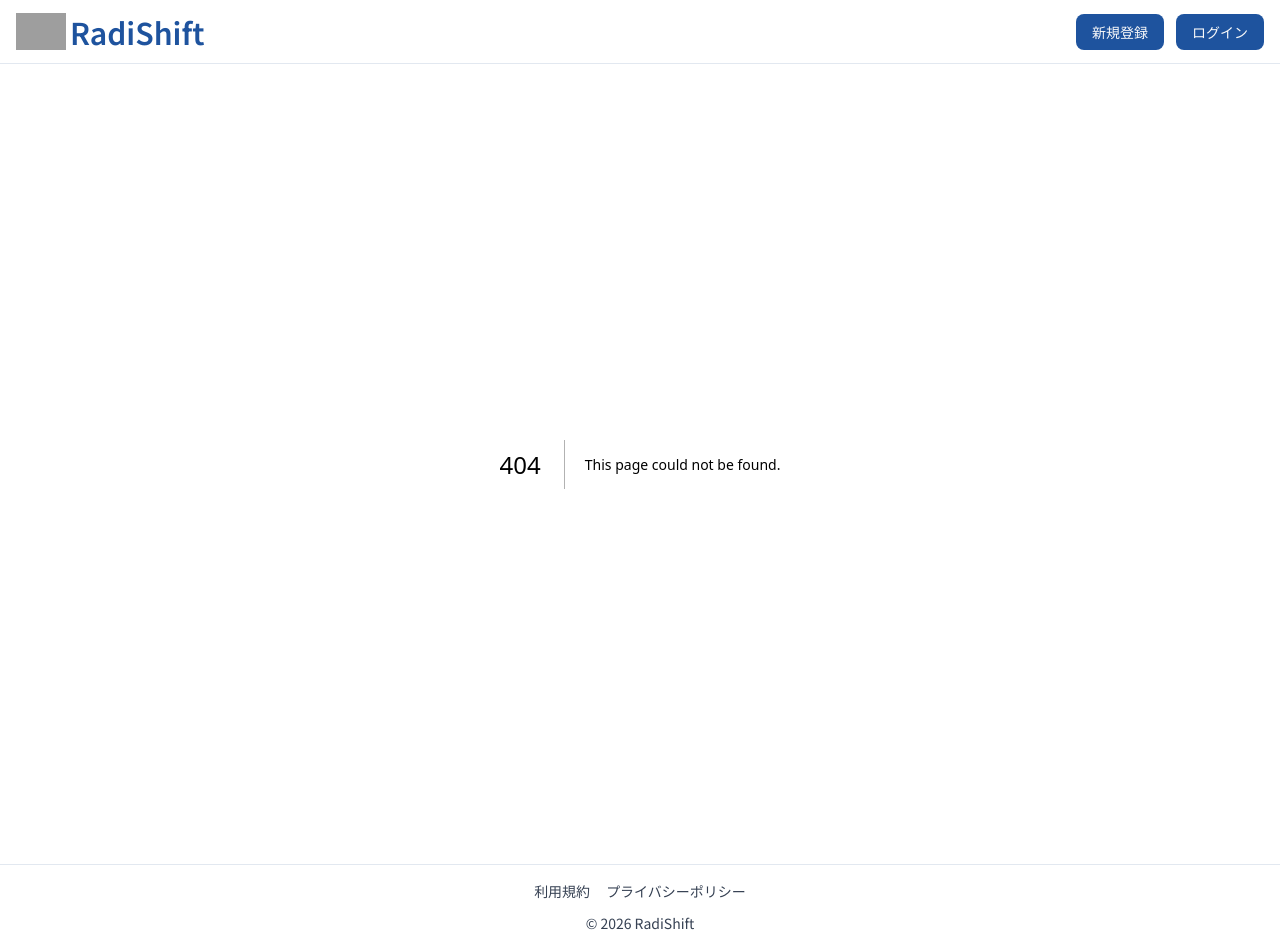
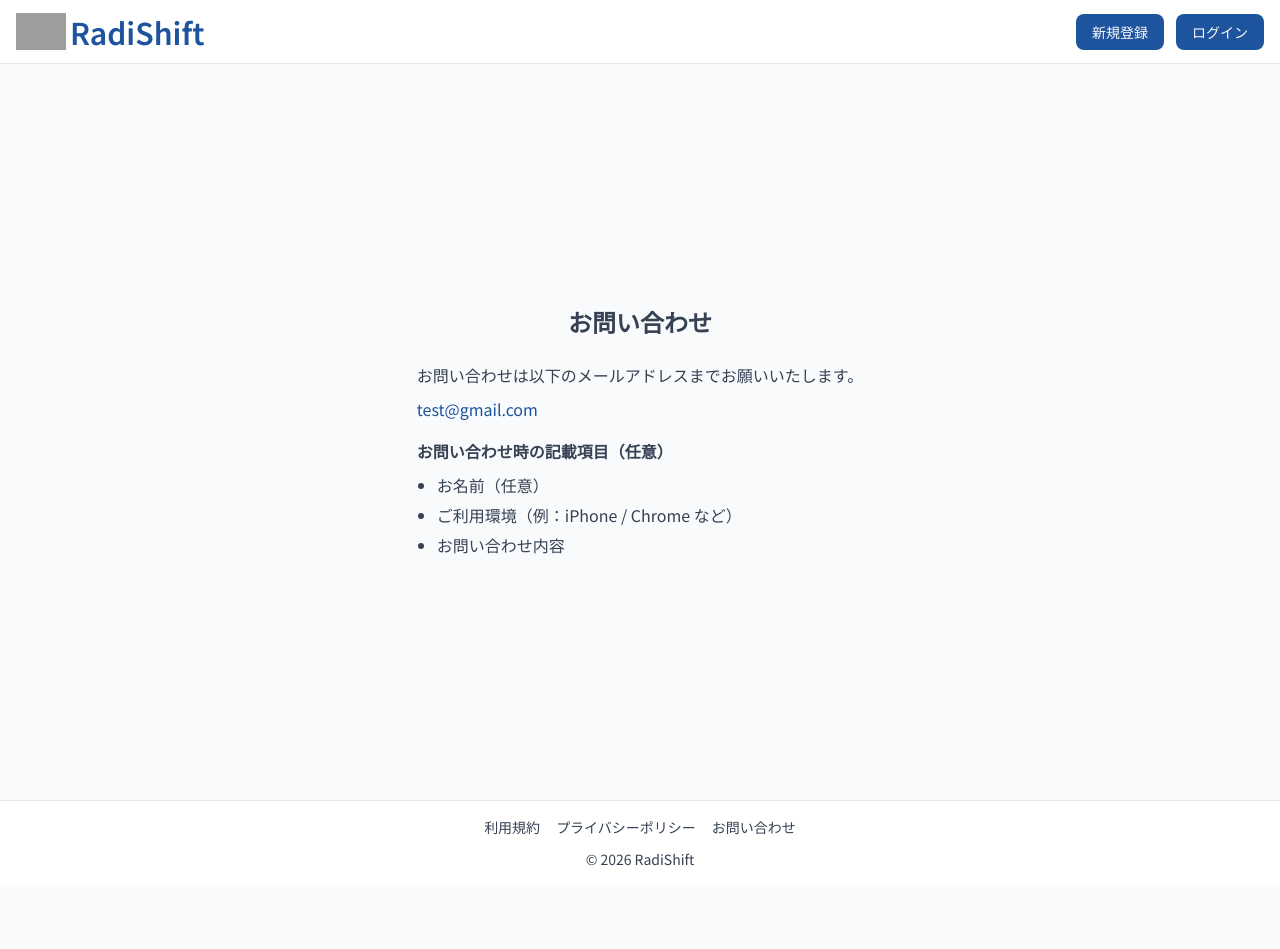
Before and after one commit to ryu819/RadiShift, a Next.js app in the folder frontend/: page /contact in a window 1280 px wide. Before the commit this address had no page. After the commit the page ends 885 px from the top, so only its background shows below. Built offline with nearby package versions, Linux system fonts and the light colour scheme; grey boxes are pictures that could not be loaded.

Commit message:
feat: お問い合わせページ追加

```diff
--- /dev/null
+++ b/frontend/app/contact/page.tsx
@@ -0,0 +1,27 @@
+import Link from "next/link";
+
+export default function ContactPage() {
+  return (
+    <div className="max-w-4xl mx-auto px-4 py-10 text-base leading-6.5 text-secondary">
+      <h1 className="text-2xl font-bold mb-6 text-center">お問い合わせ</h1>
+      <p className="mb-2">
+        お問い合わせは以下のメールアドレスまでお願いいたします。
+      </p>
+      <Link
+        href="mailto:test@gmail.com"
+        className="text-primary  hover:opacity-50 transition"
+      >
+        test@gmail.com
+      </Link>
+
+      <div className="mt-4">
+        <p className="font-bold mb-2">お問い合わせ時の記載項目（任意）</p>
+        <ul className="list-disc pl-5 space-y-1">
+          <li>お名前（任意）</li>
+          <li>ご利用環境（例：iPhone / Chrome など）</li>
+          <li>お問い合わせ内容</li>
+        </ul>
+      </div>
+    </div>
+  );
+}
--- a/frontend/app/privacy-policy/page.tsx
+++ b/frontend/app/privacy-policy/page.tsx
@@ -86,14 +86,15 @@ export default function PrivacyPolicyPage() {
 
       <h2 className="text-lg font-bold mt-6 mb-2">第8条（開示・訂正・削除）</h2>
       <p>
-        お客様は、当サービスが保有するご自身の個人情報について、開示・訂正・削除を求めることができます。ご希望の場合は、下記のお問い合わせ先までご連絡ください。ご本人確認のうえ、合理的な期間内に対応いたします。
+        お客様は、当サービスが保有するご自身の個人情報について、開示・訂正・削除を求めることができます。ご希望の場合は、
+        <Link
+          href="/contact"
+          className="text-primary underline hover:opacity-50 transition"
+        >
+          お問い合わせ
+        </Link>
+        までご連絡ください。ご本人確認のうえ、合理的な期間内に対応いたします。
       </p>
-      <Link
-        href="/contact"
-        className="text-primary underline hover:opacity-50 transition"
-      >
-        お問い合わせ
-      </Link>
 
       <h2 className="text-lg font-bold mt-6 mb-2">
         第9条（プライバシーポリシーの変更）
--- a/frontend/components/footer.tsx
+++ b/frontend/components/footer.tsx
@@ -3,12 +3,15 @@ import Link from "next/link";
 export function Footer() {
   return (
     <footer className="bg-white border-t border-slate-200 p-4 w-full flex flex-col justify-center items-center text-secondary text-sm gap-3 ">
-      <div className="space-x-4">
+      <div className="space-x-4 ">
         <Link href="/terms" className="hover:opacity-50 transition">
           利用規約
         </Link>
         <Link href="/privacy-policy" className="hover:opacity-50 transition">
           プライバシーポリシー
+        </Link>
+        <Link href="/contact" className="hover:opacity-50 transition">
+          お問い合わせ
         </Link>
       </div>
       <div>
```
